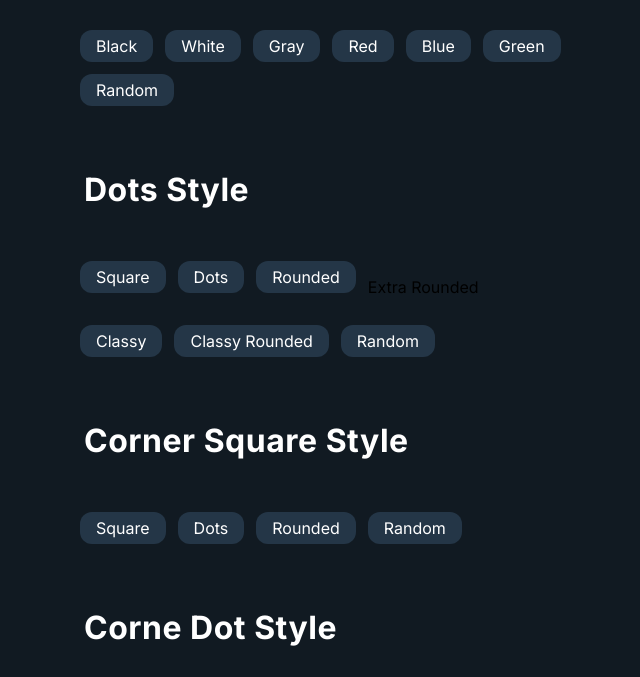
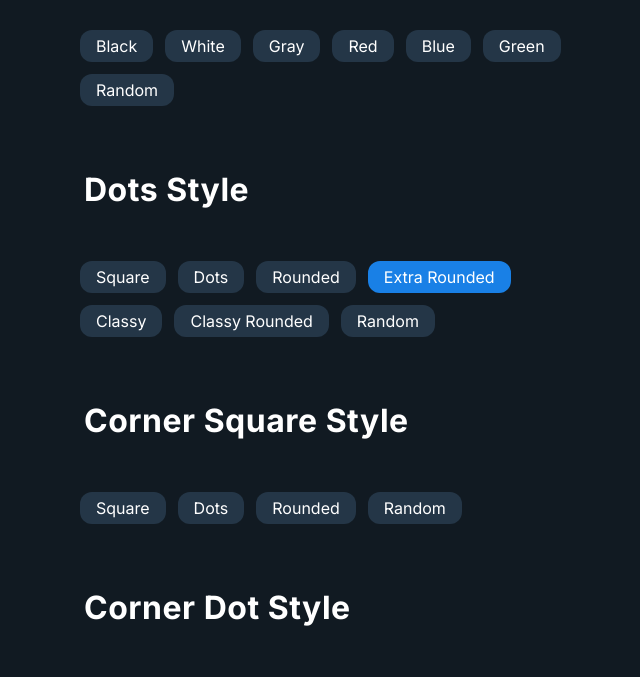
Before and after one commit to Rubixthedev/Custom-QR-Generator, a website: page generate.html in a window 1280 px wide. Both pictures are taken after a click on the element "Extra Rounded". Shown: the part 745-1422 px from the top of the page, without its empty margins (316-956 px from the left). Drawn offline with Linux system fonts and the light colour scheme.

Commit message:
Fixed minor bugs

```diff
--- a/app.js
+++ b/app.js
@@ -30,7 +30,6 @@ for(let box of cornerDot)
 {
     box.addEventListener("click", cornerDotSel);
 }
-gen.addEventListener("click", dotColorSel);
 function dotColorSel()
 {
   for (let box of dotBoxes) {
@@ -167,11 +166,11 @@ function cornerSquareSel()
     box.classList.remove("selected");
     box.classList.add("corner-square-style");
   }
-  if (this.id === "d-square")
+  if (this.id === "c-square")
   {
     cornerSquareStyle = "square";
   }
-  else if (this.id === "d-dots")
+  else if (this.id === "c-dots")
   {
     cornerSquareStyle = "dot";
   }
@@ -179,7 +178,7 @@ function cornerSquareSel()
   {
     cornerSquareStyle = "extra-rounded";
   }
-  else if (this.id === "cd-random")
+  else if (this.id === "cs-random")
   {
     let styles = ["square", "dots", "rounded"];
     cornerSquareStyle = styles[Math.floor(Math.random() * styles.length)];
@@ -200,16 +199,16 @@ function cornerDotSel()
     box.classList.remove("selected");
     box.classList.add("corner-dot-style");
   }
-  if (this.id === "c-square")
+  if (this.id === "d-square")
   {
     cornerDotStyle = "square";
   }
-  else if (this.id === "c-dots")
+  else if (this.id === "d-dots")
   {
     cornerDotStyle = "dot";
   }
 
-  else if (this.id === "cs-random")
+  else if (this.id === "cd-random")
   {
     let styles = ["square", "dots"];
     cornerDotStyle = styles[Math.floor(Math.random() * styles.length)];
--- a/generate.html
+++ b/generate.html
@@ -65,7 +65,7 @@
               <div class="corner-square-style" id="c-rounded"><p>Rounded</p></div>
               <div class="corner-square-style" id="cs-random"><p>Random</p></div>
             </div>
-            <h3 class="custom-title">Corne Dot Style</h3>
+            <h3 class="custom-title">Corner Dot Style</h3>
             <div class="custom-dot">
               <div class="corner-dot-style" id="d-square"><p>Square</p></div>
               <div class="corner-dot-style" id="d-dots"><p>Dots</p></div>
--- a/style.css
+++ b/style.css
@@ -419,7 +419,19 @@ body
   min-width: 40px;
   flex: 1;
 }
-
+.selected
+{
+  color: #fff;
+  display: flex;
+  height: 32px;
+  align-items: center;
+  justify-content: center;
+  gap: 8px;
+  background-color: #1980e6;
+  padding-left: 16px;
+  padding-right: 16px;
+  border-radius: 0.75rem;
+  }
 .custom-input
 {
   width: 100%;
```
